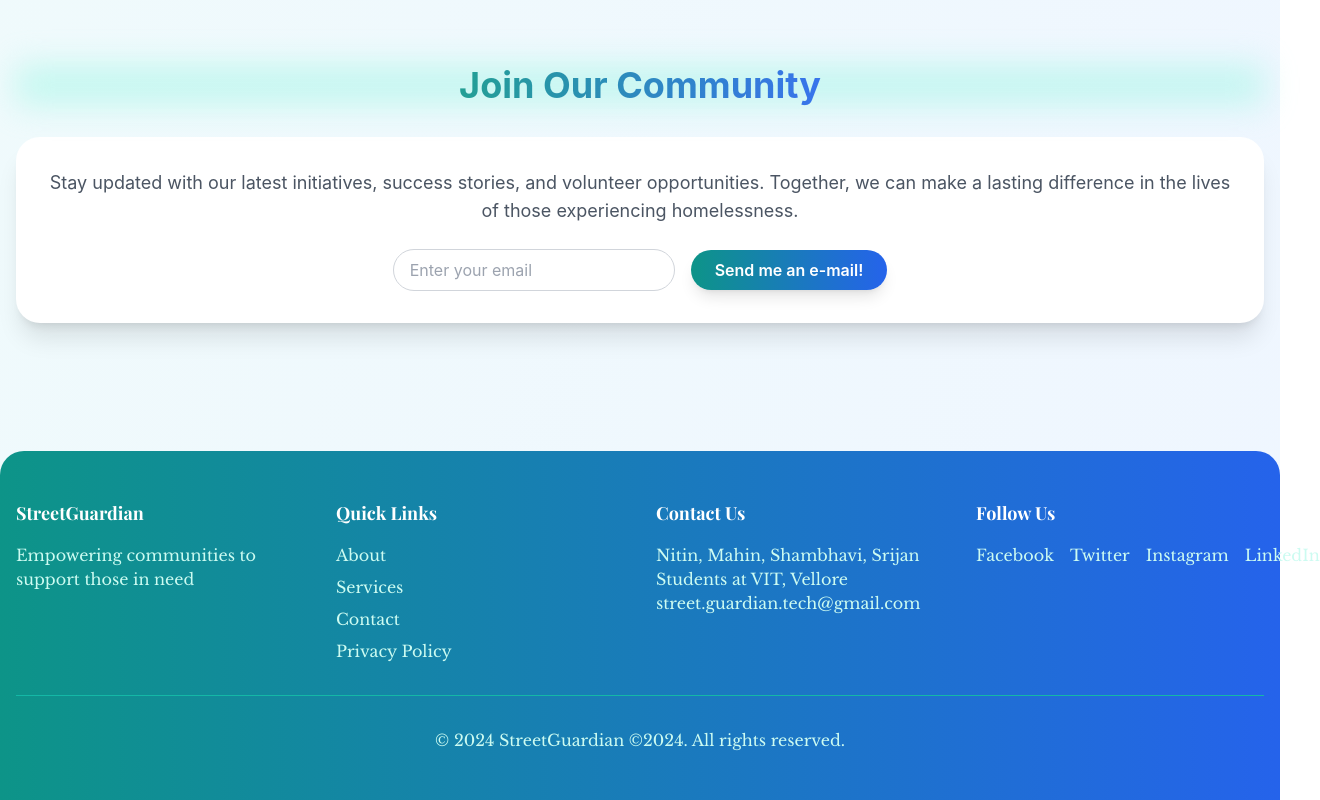
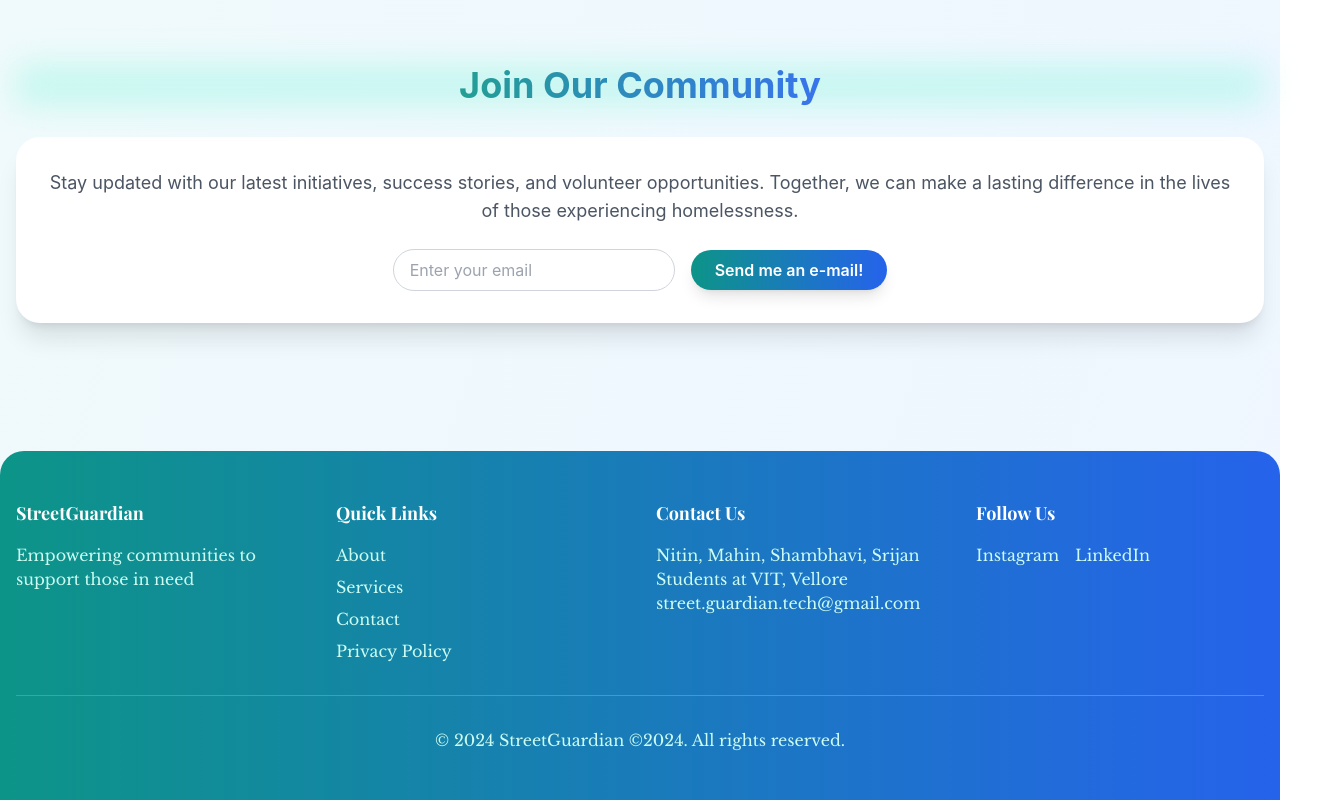
Before and after one commit to NitinTheGreat/StreetGuardian, a Next.js app: page / in a window 1280 px wide. Shown: the part 3363-4163 px from the top of the page, 1320 px wide, since content can reach past the window. Built offline with nearby package versions, Linux system fonts and the light colour scheme.

Commit message:
Added hrefs to social media

```diff
--- a/app/page.jsx
+++ b/app/page.jsx
@@ -279,7 +279,7 @@ const LandingPage = () => {
                   <motion.button
                     whileHover={springAnimation}
                     className="mt-6 bg-gradient-to-r from-teal-600 to-blue-600 text-white font-semibold py-3 px-6 rounded-full shadow-lg hover:shadow-xl transition duration-300"
-                    onClick={() => window.location.href= '/RewardsProgram'}
+                    onClick={() => window.location.href = '/RewardsProgram'}
                   >
                     Join Rewards Program
                   </motion.button>
@@ -356,12 +356,23 @@ const LandingPage = () => {
             <div>
               <h3 className={`text-lg font-bold mb-4 ${playfair.className}`}>Follow Us</h3>
               <div className="flex space-x-4">
-                {['Facebook', 'Twitter', 'Instagram', 'LinkedIn'].map((item) => (
-                  <a key={item} href="#" className={`text-teal-100 hover:text-white transition-colors duration-200 ${libreBaskerville.className}`}>
-                    {item}
+                {[
+
+                  { name: 'Instagram', href: 'https://instagram.com/nexnode01' },
+                  { name: 'LinkedIn', href: 'https://linkedin.com/company/nexnode' },
+                ].map((item) => (
+                  <a
+                    key={item.name}
+                    href={item.href}
+                    className={`text-teal-100 hover:text-white transition-colors duration-200 ${libreBaskerville.className}`}
+                    target="_blank"
+                    rel="noopener noreferrer"
+                  >
+                    {item.name}
                   </a>
                 ))}
               </div>
+
             </div>
           </div>
           <div className={`mt-8 pt-8 border-t border-teal-500 text-center text-teal-100 ${libreBaskerville.className}`}>
```
